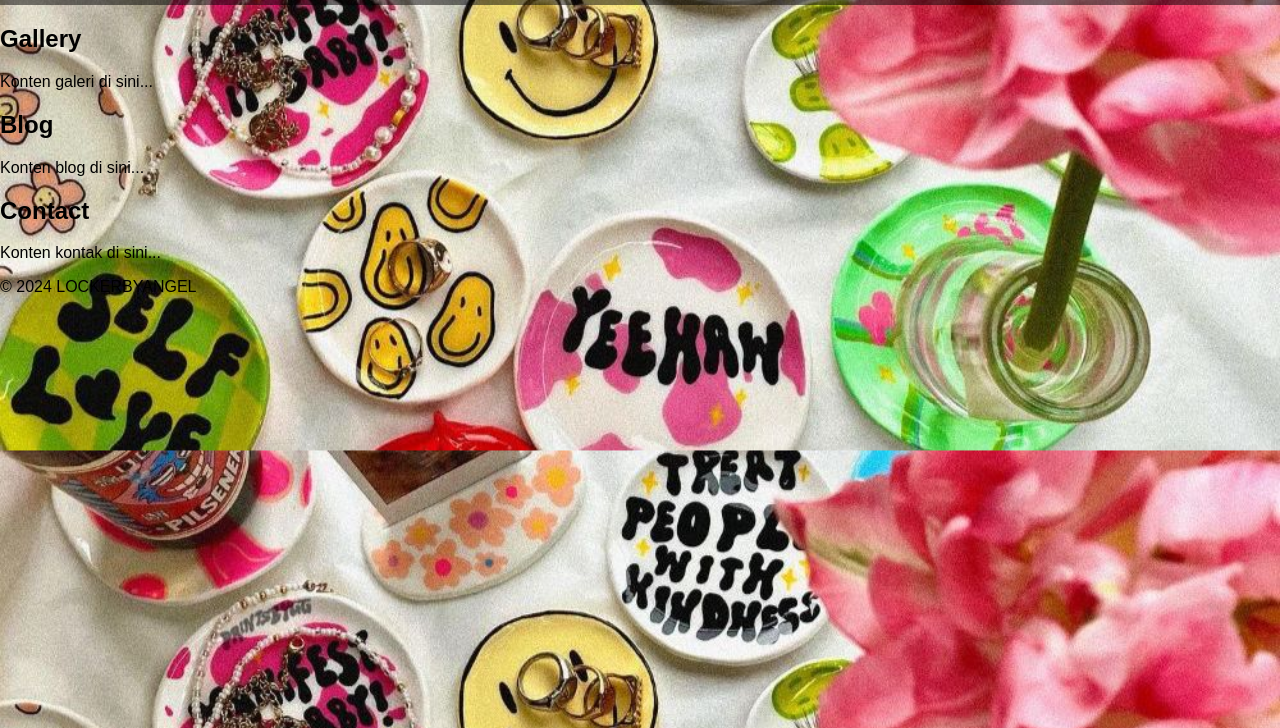
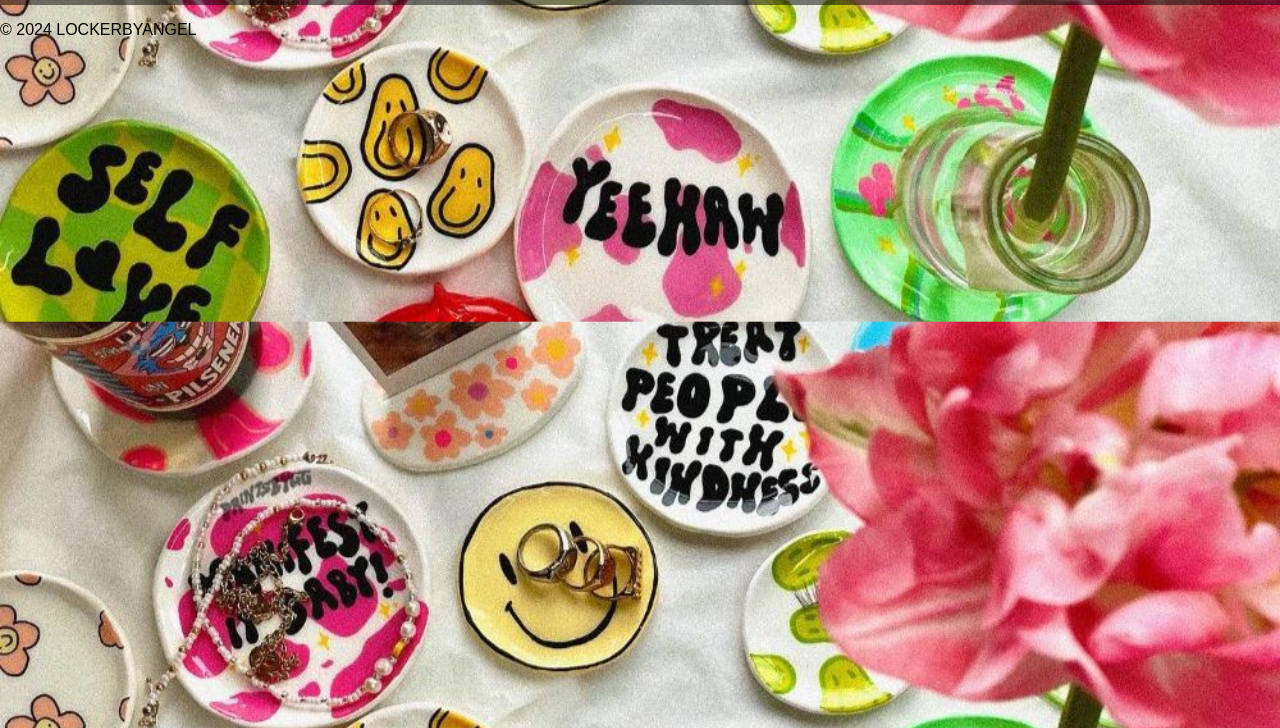
Before and after one commit to christlemaith/html, a plain HTML site: page index.html in a window 1280 px wide. Shown: the part 72-800 px from the top of the page. Drawn offline with Linux system fonts and the light colour scheme.

Commit message:
Update index.html

```diff
--- a/index.html
+++ b/index.html
@@ -19,29 +19,13 @@
         </nav>
     </header>
 
-    <main>
-        <section id="gallery">
-            <h2>Gallery</h2>
-            <p>Konten galeri di sini...</p>
-        </section>
-
-        <section id="blog">
-            <h2>Blog</h2>
-            <p>Konten blog di sini...</p>
-        </section>
-
-        <section id="contact">
-            <h2>Contact</h2>
-            <p>Konten kontak di sini...</p>
-        </section>
-    </main>
 
     <footer>
         <p>© 2024 LOCKERBYANGEL</p>
     </footer>
 
 
-    <script src="index.js"></script>
+
 </body>
 
 </html>
```
